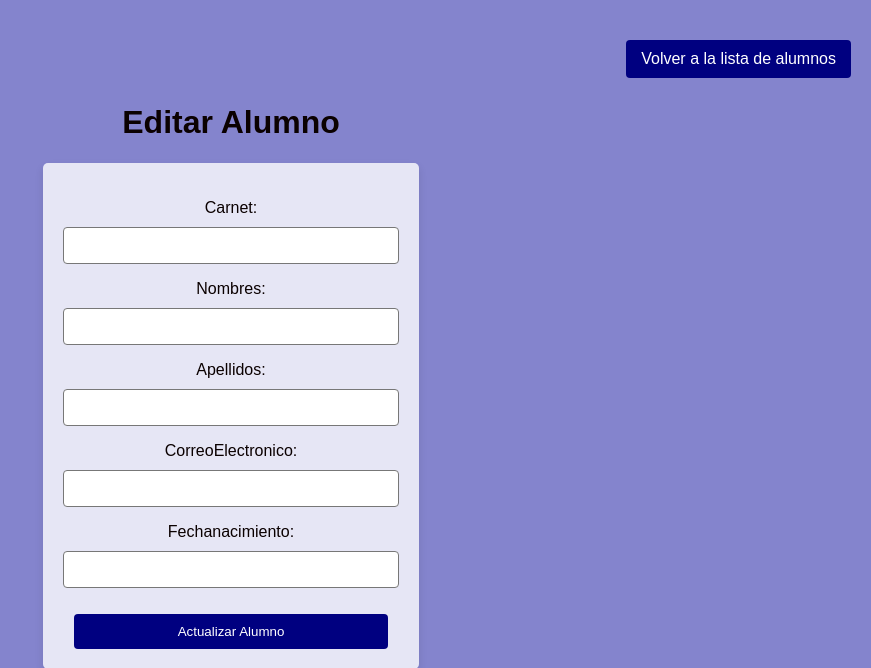
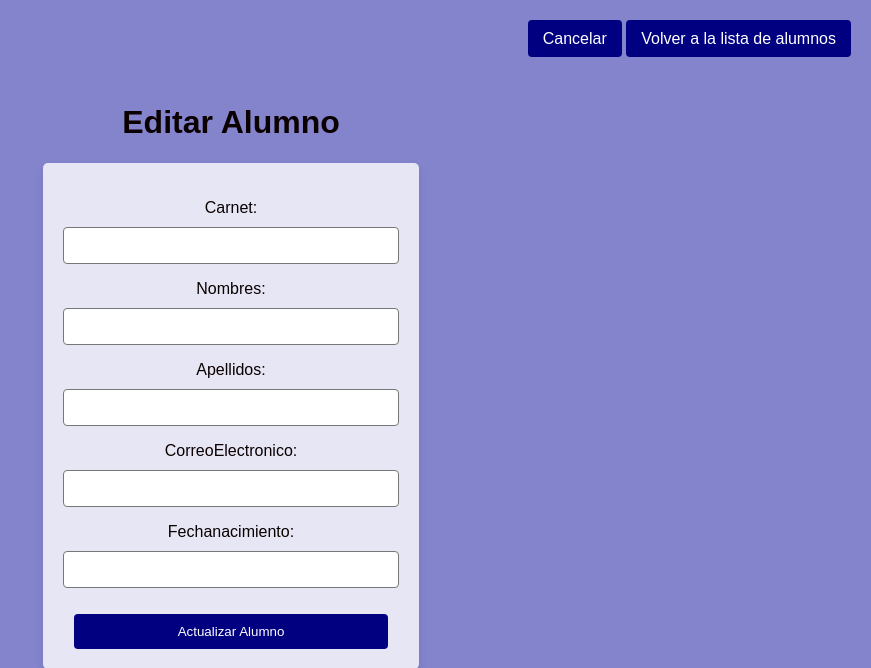
Before and after one commit to tubis01/FormularioDjango, a Django app: template registroAlumnos/templates/registroAlumnos/modificarAlumno.html in a window 1280 px wide. Shown: the top 668 px of the page, without its empty margins (409-1280 px from the left). Run offline with Django 5.2, Linux system fonts and the light colour scheme; the template is opened without the code that fills it: values that come from a table or form of the project are taken from there, others are empty.

Commit message:
guardando para realizar cambios v1

```diff
--- a/registroAlumnos/templates/registroAlumnos/modificarAlumno.html
+++ b/registroAlumnos/templates/registroAlumnos/modificarAlumno.html
@@ -44,16 +44,17 @@
         }
 
         a {
-            position: absolute;
-            top: 20px;
-            right: 20px;
-            margin-top: 20px;
             padding: 10px 15px;
             background-color: navy; /* A darker blue */
             color: white;
             text-decoration: none;
             border-radius: 4px;
             transition: background-color 0.3s ease;
+        }
+        .botones{
+            position: absolute;
+            top: 30px;
+            right: 20px;
         }
 
         a:hover {
@@ -67,6 +68,11 @@
         {{ form.as_p }}
         <button type="submit">Actualizar Alumno</button>
     </form>
-    <a href="{% url 'listarAlumno' %}">Volver a la lista de alumnos</a>
+    <div class="botones">
+
+        <a class="botonCancelar" href="{% url 'listarAlumno' %}">Cancelar</a>
+        <a href="{% url 'listarAlumno' %}">Volver a la lista de alumnos</a>
+
+    </div>
 </body>
 </html>
```
Also changed, not shown: registroAlumnos/templates/registroAlumnos/listarAlumno.html (+5 -3 lines).
